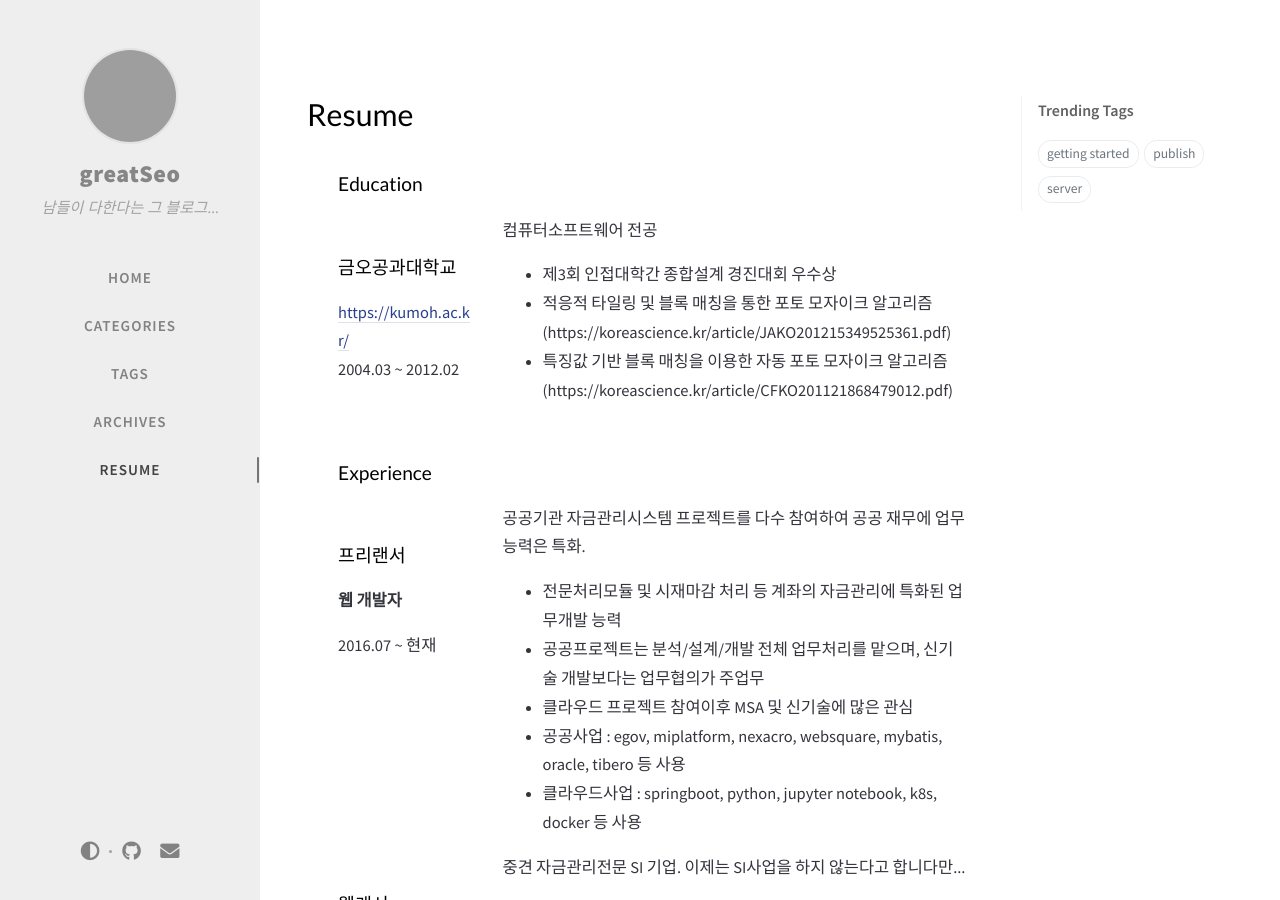
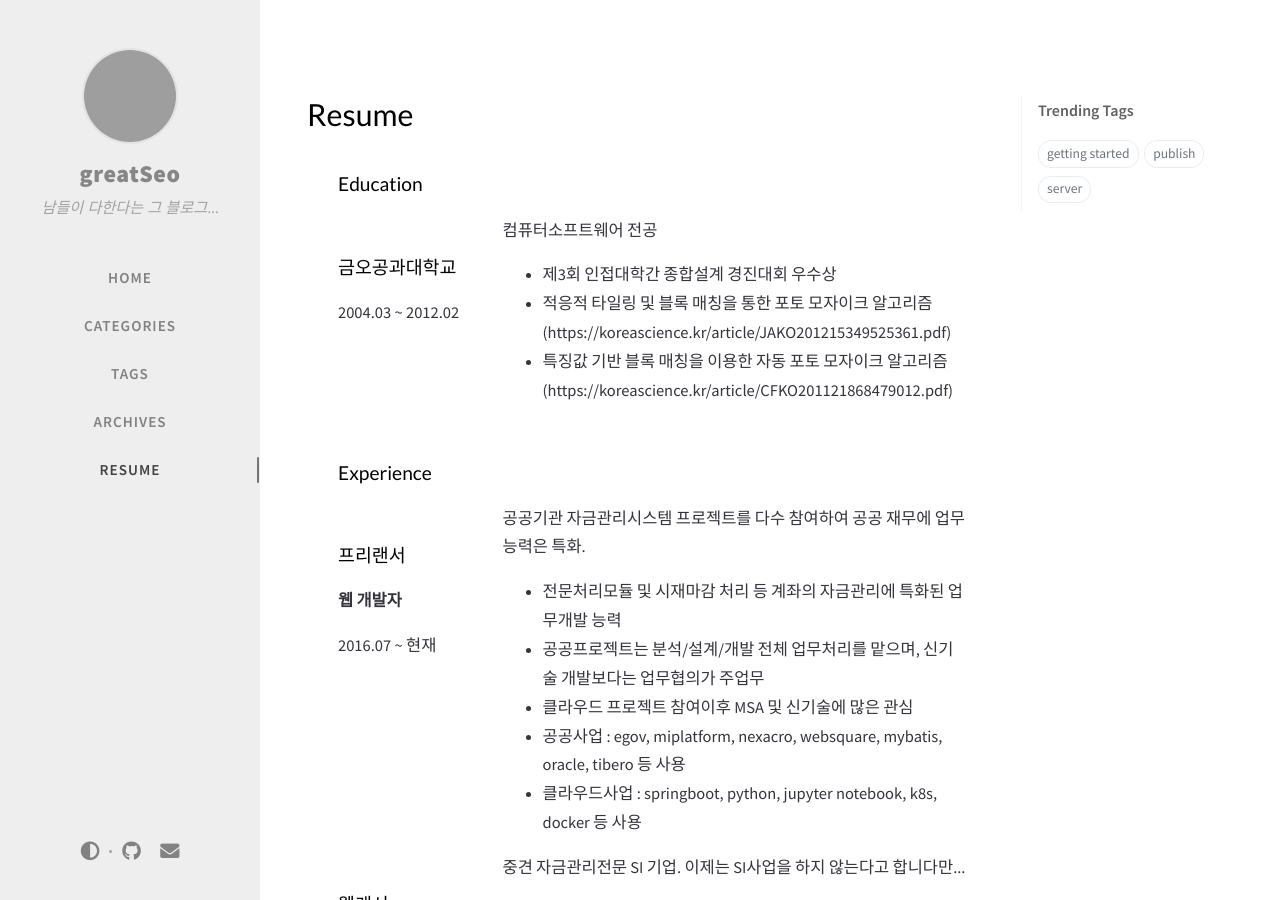
Before and after one commit to sungjinseo/sungjinseo.github.io, a Jekyll site: the page built from _tabs/resume.md, in a window 1280 px wide and 900 px high. Built offline with Jekyll 4.4.1, drawn with Linux system fonts in a browser that asks for light colours; nearby versions of some CDN libraries; comment, search, counter and statistics services are not loaded; part of the change alters nothing that is shown; grey boxes are pictures that could not be loaded.

Commit message:
delete school site

```diff
--- a/_data/resume/education.yml
+++ b/_data/resume/education.yml
@@ -1,7 +1,7 @@
 - layout: left
   name: 금오공과대학교
   dates: 2004.03 ~ 2012.02
-  link: https://kumoh.ac.kr/
+  link:
   quote: >
     컴퓨터소프트웨어 전공
   description: | # this will include new lines to allow paragraphs
```
